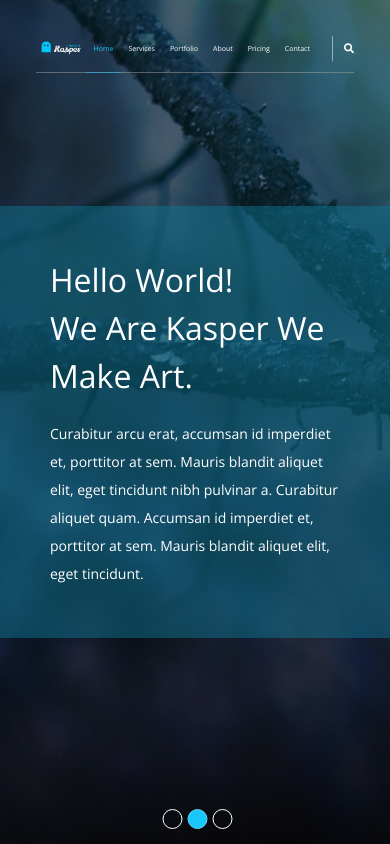
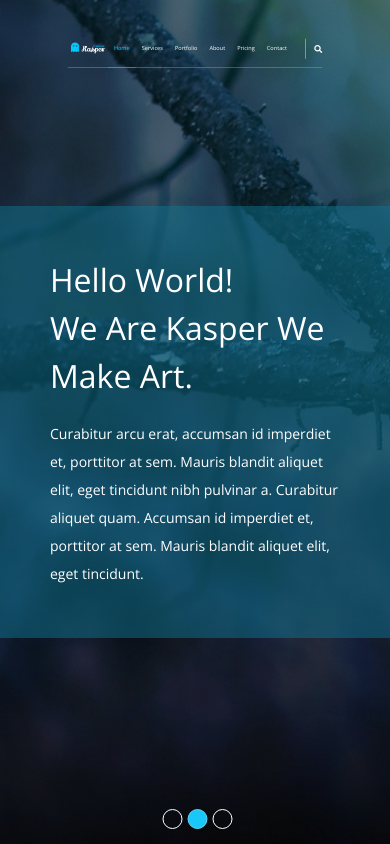
Before and after one commit to mohamedhassan456/HTML-CSS-second-design, a plain HTML site: page index.html in a window 390 px wide. In both pictures the pointer is over the picture 61 px from the left and 47 px from the top of the page. Shown: the top 844 px of the page. Drawn offline with nearby package versions, Linux system fonts and the light colour scheme.

Commit message:
last-now

```diff
--- a/css/kasper.css
+++ b/css/kasper.css
@@ -107,14 +107,14 @@ header {
 }
 @media (max-width: 750px) {
   header {
-    transform: scale(70%);
+    transform: scale(60%);
     display: flex;
     justify-content: center;
   }
 }
 @media (max-width: 450px) {
   header {
-    transform: scale(50%);
+    transform: scale(40%);
     display: flex;
     justify-content: center;
   }
@@ -140,7 +140,7 @@ header .logo img {
   transition: 0.5s;
 }
 header .logo img:hover {
-  transform: scale(102%);
+  transform: scale(110%);
 }
 header nav {
   flex: 1;
@@ -556,10 +556,7 @@ cursor: pointer;
   align-items: center;
   font-size: 15px;
 }
-.design .text ul li:hover{
-cursor: pointer;
-transform: translate(95%);
-}
+
 .design .text ul li::before {
   font-family: "Font Awesome 5 Free";
   content: "\f108";
```
Also changed, not shown: images/comrawpixel1015301.jpg (deleted).
